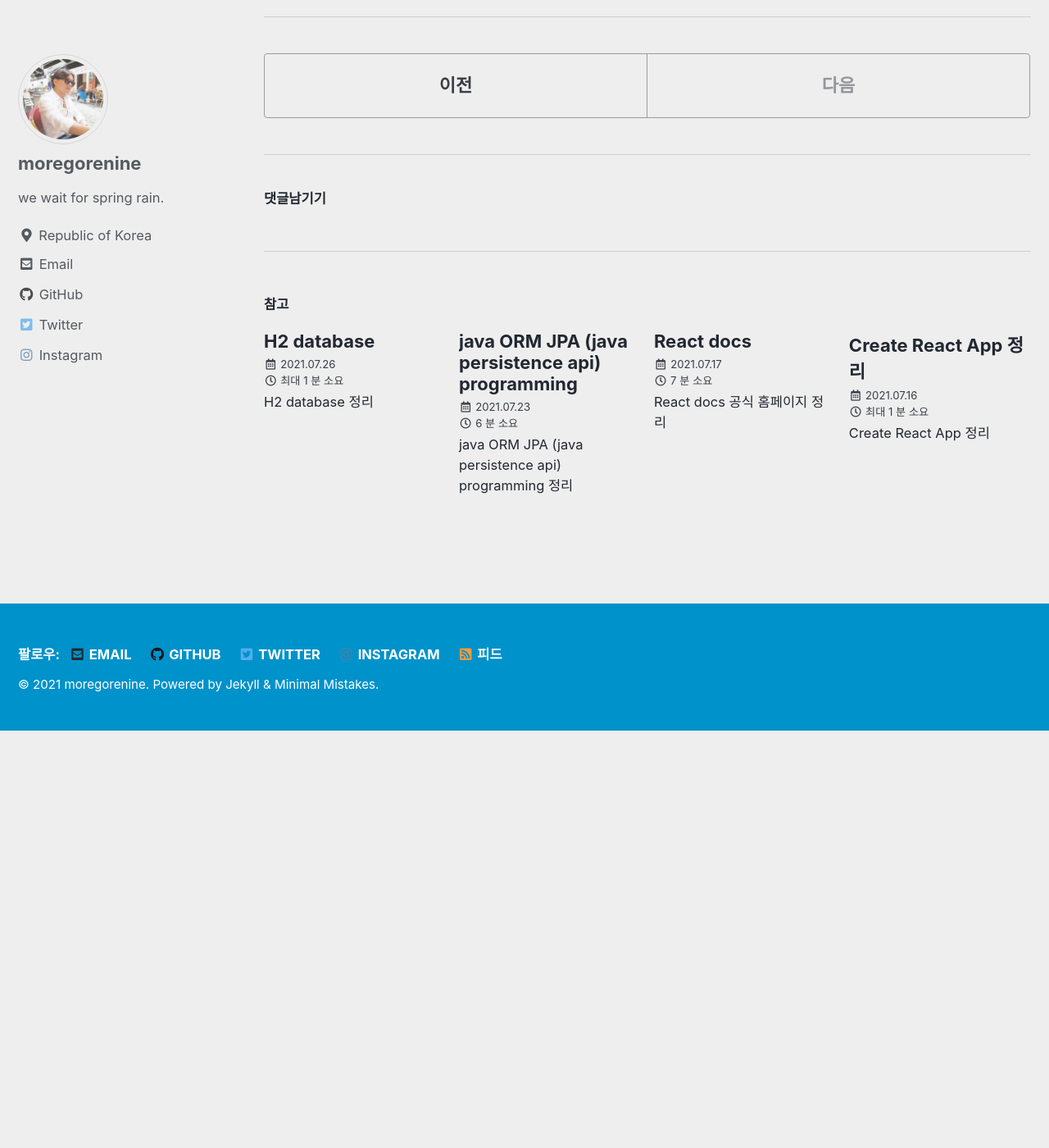
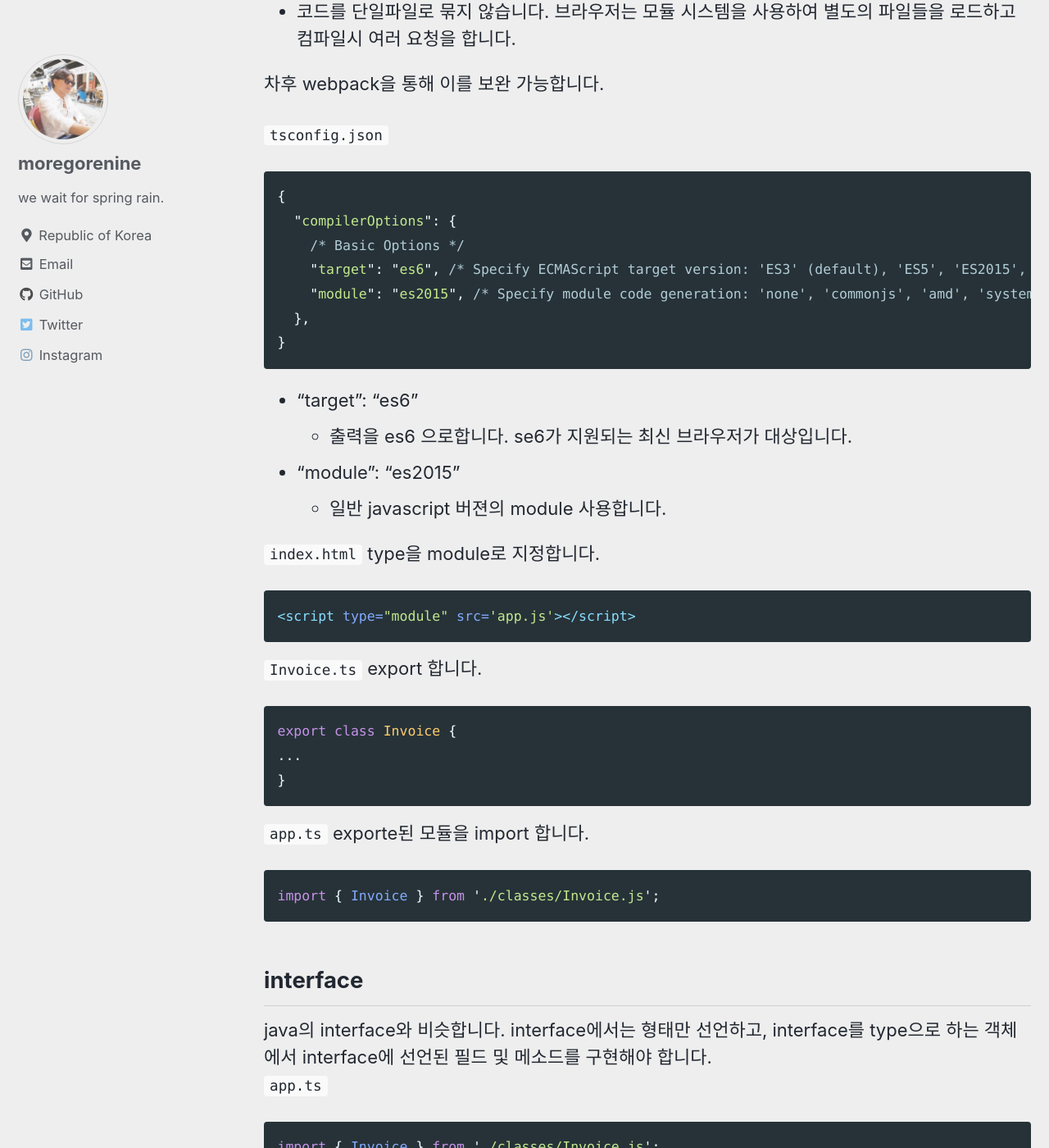
Before and after one commit to moregorenine/moregorenine.github.io, a Jekyll site: the page built from _posts/typescript/2021-8-17-typescript.md, in a window 1280 px wide and 1400 px high, scrolled down 14207 px. Shown: the whole window at 82% size. Built offline with Jekyll 4.4.1, drawn with Linux system fonts in a browser that asks for light colours; cached includes are drawn as plain includes; comment, search, counter and statistics services are not loaded; before the commit the page ends 15098 px from its top, so only the background shows below that; some of the changed text lies outside the part shown.

Commit message:
update _posts/typescript/2021-8-17-typescript.md

````diff
--- a/_posts/typescript/2021-8-17-typescript.md
+++ b/_posts/typescript/2021-8-17-typescript.md
@@ -417,3 +417,126 @@ invOne.setDetails("work on the mario website") //pass
 
 invOne.amount = 500 //pass : public 필드는 class 내부/외부에서 접근이 가능합니다.
 ```
+
+## Modules
+아래 모듈 설정은 두가지 단점이 존재합니다.
+- es6를 지원하는 최신브라우저에서만 올바르게 동작합니다.
+- 코드를 단일파일로 묶지 않습니다. 브라우저는 모듈 시스템을 사용하여 별도의 파일들을 로드하고 컴파일시 여러 요청을 합니다.
+
+차후 webpack을 통해 이를 보완 가능합니다.
+
+`tsconfig.json`
+```typescript
+{
+  "compilerOptions": {
+    /* Basic Options */
+    "target": "es6", /* Specify ECMAScript target version: 'ES3' (default), 'ES5', 'ES2015', 'ES2016', 'ES2017', 'ES2018', 'ES2019', 'ES2020', or 'ESNEXT'. */
+    "module": "es2015", /* Specify module code generation: 'none', 'commonjs', 'amd', 'system', 'umd', 'es2015', 'es2020', or 'ESNext'. */
+  },
+}
+```
+- "target": "es6"
+  - 출력을 es6 으로합니다. se6가 지원되는 최신 브라우저가 대상입니다.
+- "module": "es2015"
+  - 일반 javascript 버젼의 module 사용합니다.
+
+`index.html` type을 module로 지정합니다.
+```html
+<script type="module" src='app.js'></script>
+```
+
+`Invoice.ts` export 합니다.
+```typescript
+export class Invoice {
+...
+}
+```
+
+`app.ts` exporte된 모듈을 import 합니다.
+```typescript
+import { Invoice } from './classes/Invoice.js';
+```
+
+## interface
+java의 interface와 비슷합니다. interface에서는 형태만 선언하고, interface를 type으로 하는 객체에서 interface에 선언된 필드 및 메소드를 구현해야 합니다.
+`app.ts`
+```typescript
+import { Invoice } from './classes/Invoice.js';
+
+// interfaces
+export interface IsPerson {
+  name: string;
+  age?: number;
+  speak(a: string): void;
+  spend(a: number): number;
+}
+
+const me: IsPerson = {
+  name: 'shaun',
+  //age: 30,
+  speak(text: string): void {
+    console.log(text);
+  },
+  spend(amount: number): number {
+    console.log('I spent ', amount);
+    return amount;
+  },
+};
+
+console.log(me);
+me.speak('hello, world');
+
+const greetPerson = (person: IsPerson): void => {
+  console.log('hello ', person.name);
+}
+
+greetPerson(me);
+// greetPerson({name: 'shaun'});
+```
+
+## Interfaces with Classes
+`HasFormatter.ts`
+```typescript
+export interface HasFormatter {
+  format(): string;
+}
+```
+
+`Invoice.ts`
+```typescript
+import { HasFormatter } from '../interfaces/HasFormatter.js';
+
+export class Invoice implements HasFormatter {
+  constructor(
+    readonly client: string,
+    private details: string,
+    public amount: number,
+  ){}
+
+  format() {
+    return `${this.client} owes £${this.amount} for ${this.details}`;
+  }
+}
+```
+`app.ts`
+```typescript
+import { Invoice } from './classes/Invoice.js';
+import { Payment } from './classes/Payment.js';
+import { HasFormatter } from './interfaces/HasFormatter.js';
+
+let docOne: HasFormatter;
+let docTwo: HasFormatter;
+
+docOne = new Invoice('yoshi', 'web work', 250);
+docTwo = new Payment('mario', 'plumbing', 200);
+
+let docs: HasFormatter[] = [];
+docs.push(docOne);
+docs.push(docTwo);
+
+docs.forEach(doc => {
+  console.log(doc.format())
+})
+```
+
+## Rendering an HTML Template
````
